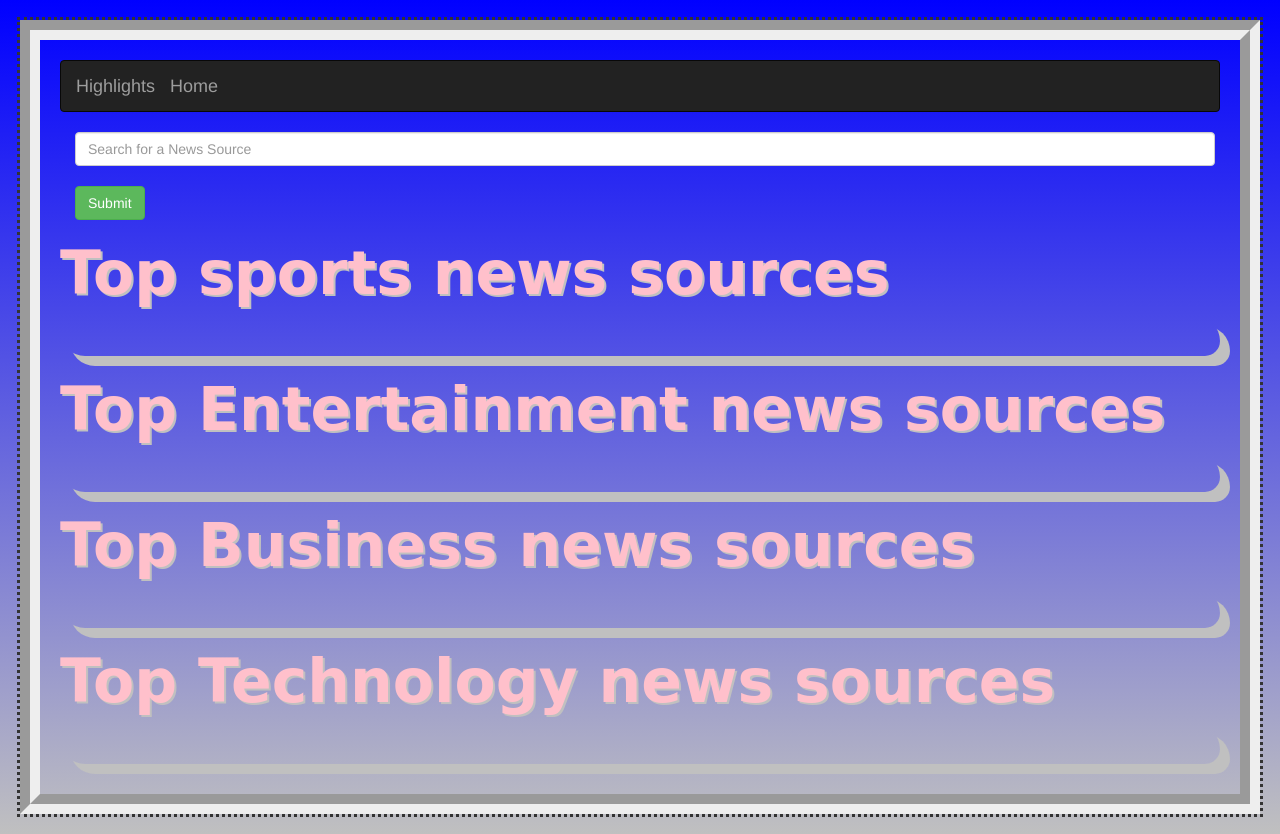
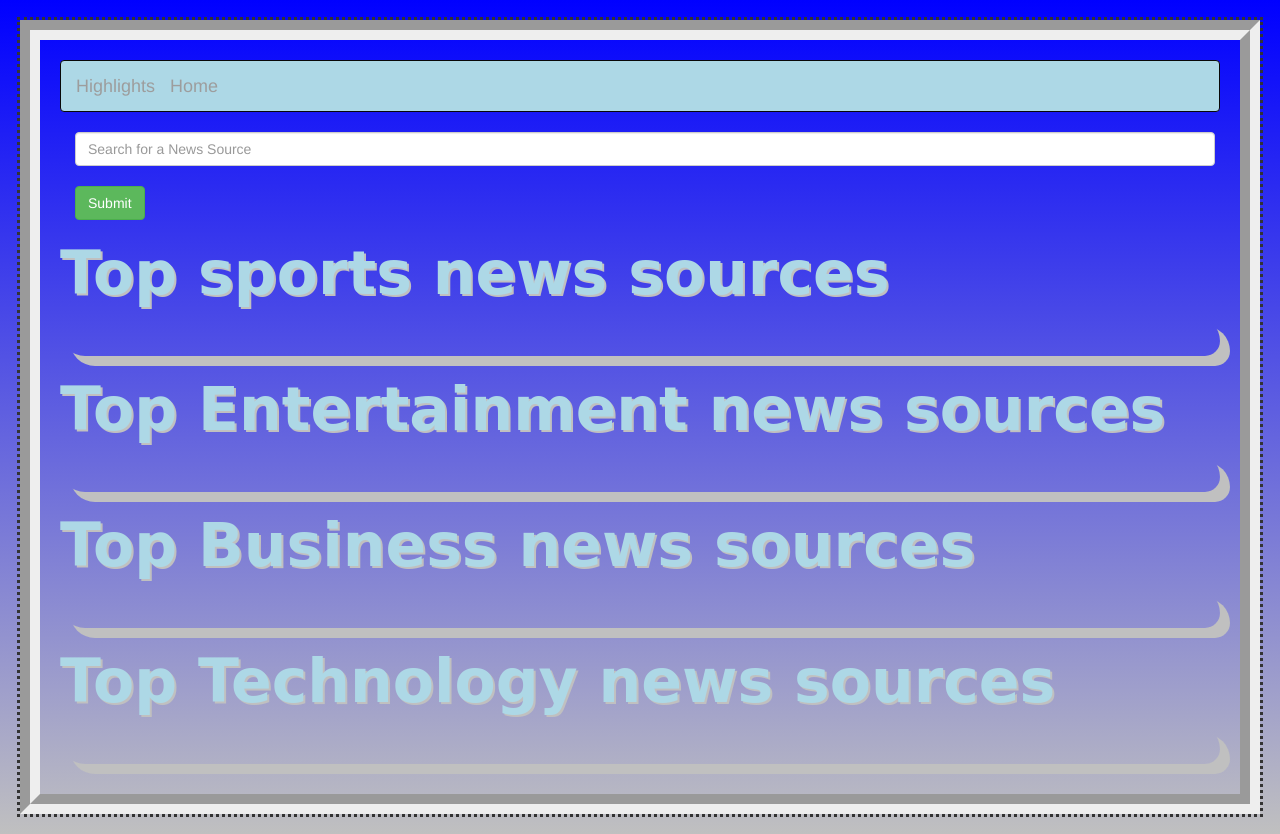
Before and after one commit to Kernael92/highlight-news, a Flask app: template app/templates/index.html in a window 1280 px wide. Run offline with Flask 2, Linux system fonts and the light colour scheme; the template is opened without the code that fills it, so the values that code supplies are empty; parts of the project's set-up code (start-up, migrations or seed data) failed here and were passed over; some libraries are stand-ins or nearby versions.

Commit message:
update the background color of the navbar

```diff
--- a/app/static/css/index.css
+++ b/app/static/css/index.css
@@ -13,7 +13,7 @@ body {
 
 h3 {
     font-family: cursive;
-    color: pink;
+    color: lightblue;
     font-size: 60px;
     font-weight: bold;
     text-shadow: 2px 2px silver;
@@ -32,5 +32,9 @@ a:hover {
     background-color: silver;
 }
 .panel {
-    box-shadow: 10px 10px lightgreen;
+    box-shadow: 10px 10px lightblue;
 }
+.navbar {
+    background-color: lightblue;
+
+}
```
